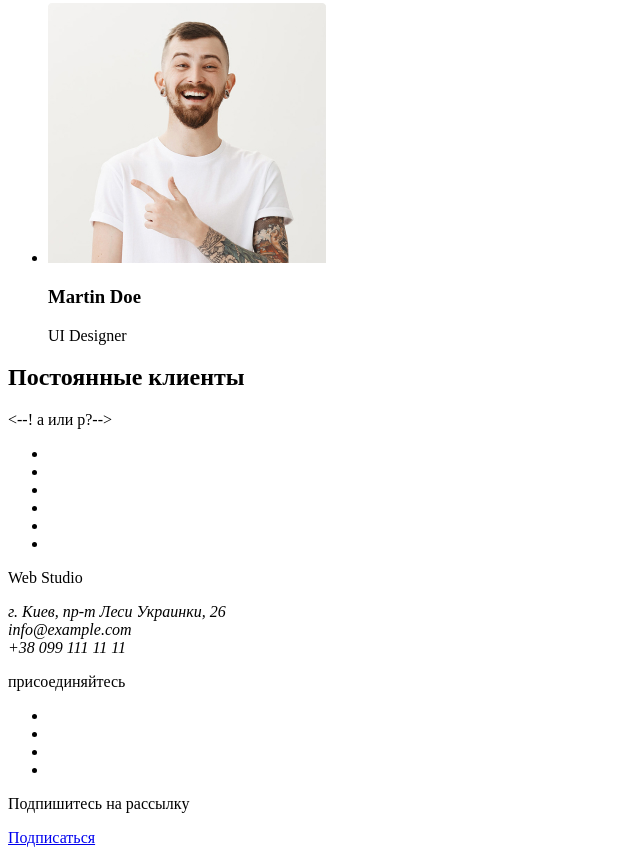
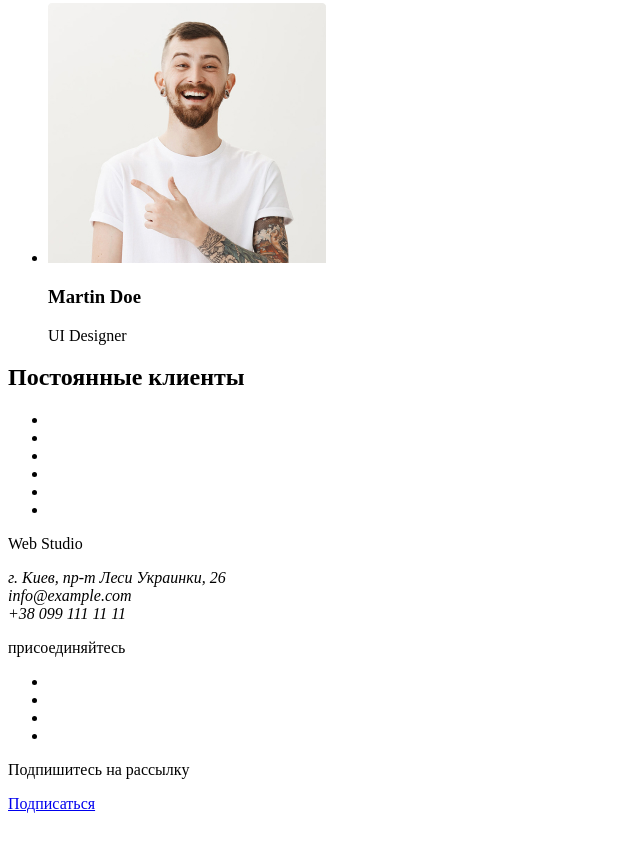
Before and after one commit to JuniorVl/goit-markup-hw-01, a plain HTML site: page index.html in a window 1280 px wide. Shown: the part 2682-3537 px from the top of the page, without its empty margins (0-640 px from the left). After the commit the page ends 3503 px from the top, so only its background shows below. Drawn offline with Linux system fonts and the light colour scheme.

Commit message:
Update index.html

```diff
--- a/index.html
+++ b/index.html
@@ -125,7 +125,7 @@
       </section>
       <section>
         <h2>Постоянные клиенты</h2>
-        <--! a или p?-->
+        <!-- a или p?-->
         <ul>
           <li>
             <a href="#"></a>
```
